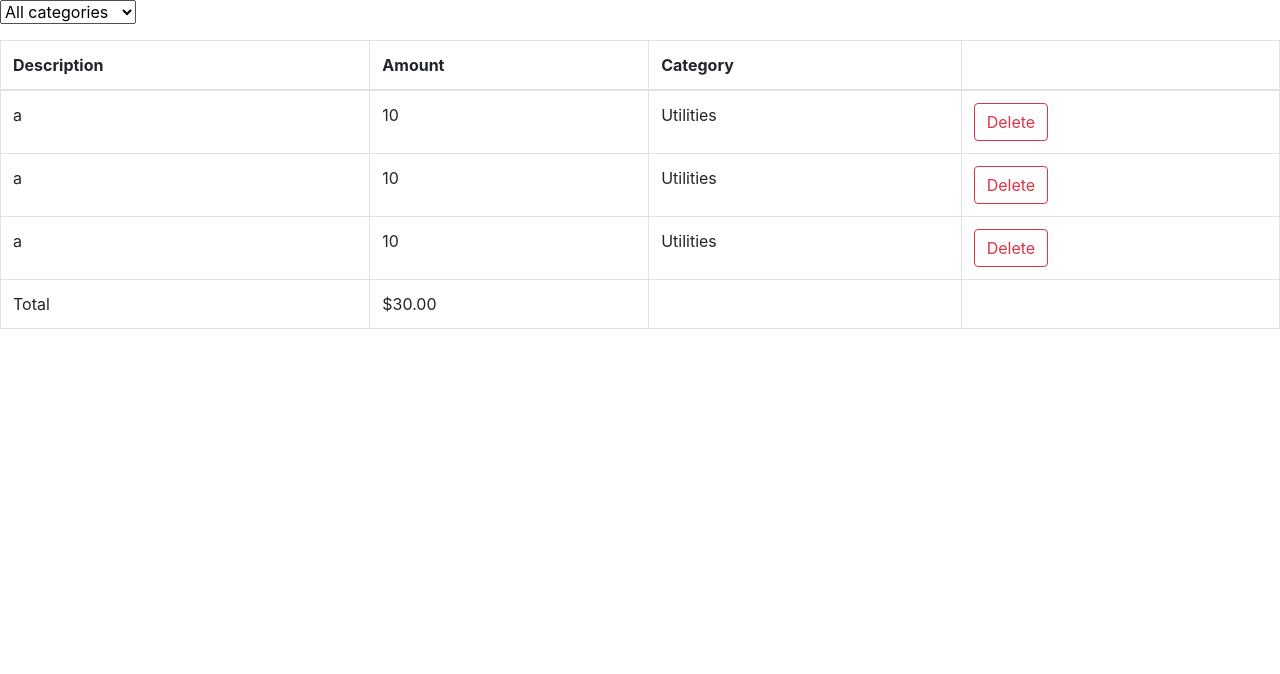
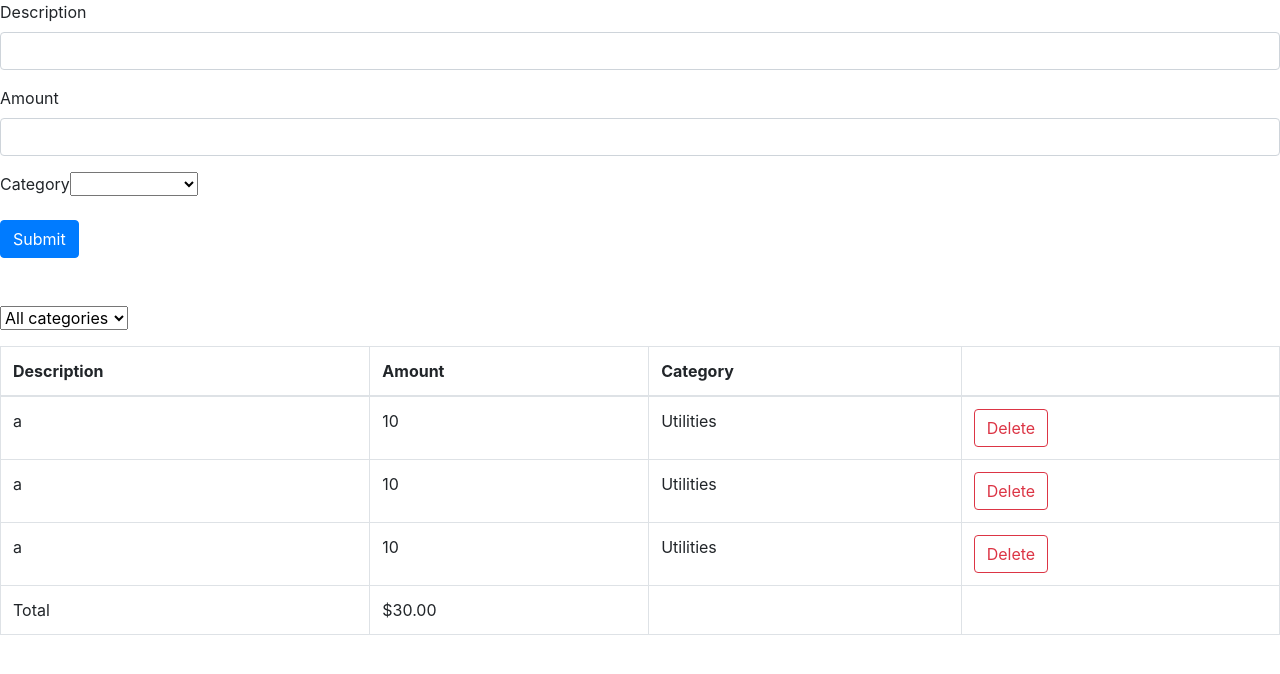
Before and after one commit to anuragpampati/react-app, a React (Vite) app: page / in a window 1280 px wide. Shown: the top 674 px of the page. Built offline with nearby package versions, Linux system fonts and the light colour scheme.

Commit message:
build expense form

```diff
--- a/src/App.tsx
+++ b/src/App.tsx
@@ -1,7 +1,9 @@
 import { useState } from "react";
 import ExpenseFilter from "./expense-tracker/Components/ExpenseFilter";
+import ExpenseForm from "./expense-tracker/Components/ExpenseForm";
 import ExpenseList from "./expense-tracker/Components/ExpenseList";
 
+export const categories = ["Groceries", "Utilities", "Entertainment"];
 function App() {
   const [selectedCategory, setselectedCategory] = useState("");
   const [expense, setExpense] = useState([
@@ -30,6 +32,9 @@
   if (expense.length == 0) return null;
   return (
     <div>
+      <div className="mb-5">
+        <ExpenseForm />
+      </div>
       <div className="mb-3">
         <ExpenseFilter
           onSelectCategory={(category) => setselectedCategory(category)}
--- a/src/expense-tracker/Components/ExpenseFilter.tsx
+++ b/src/expense-tracker/Components/ExpenseFilter.tsx
@@ -1,3 +1,4 @@
+import { categories } from "../../App";
 interface Props {
   onSelectCategory: (catrgory: string) => void;
 }
@@ -8,9 +9,11 @@
       onChange={(event) => onSelectCategory(event?.target.value)}
     >
       <option value="">All categories</option>
-      <option value="Groceries">Groceries</option>
-      <option value="Utilities">Utilities</option>
-      <option value="Entertainments">Entertainments</option>
+      {categories.map((category) => (
+        <option key={category} value={category}>
+          {category}
+        </option>
+      ))}
     </select>
   );
 };
--- /dev/null
+++ b/src/expense-tracker/Components/ExpenseForm.tsx
@@ -0,0 +1,35 @@
+import { categories } from "../../App";
+const ExpenseForm = () => {
+  return (
+    <form>
+      <div className="mb-3">
+        <label htmlFor="description" className="form-label">
+          Description
+        </label>
+        <input id="description" type="text" className="form-control" />
+      </div>
+      <div className="mb-3">
+        <label htmlFor="amount" className="form-label">
+          Amount
+        </label>
+        <input type="number" id="amount" className="form-control" />
+      </div>
+      <div className="mb-3">
+        <label htmlFor="category" className="form-label">
+          Category
+        </label>
+        <select id="category" className="form-select">
+          <option value=""></option>
+          {categories.map((category) => (
+            <option key={category} value={category}>
+              {category}
+            </option>
+          ))}
+        </select>
+      </div>
+      <button className="btn btn-primary">Submit</button>
+    </form>
+  );
+};
+
+export default ExpenseForm;
```
